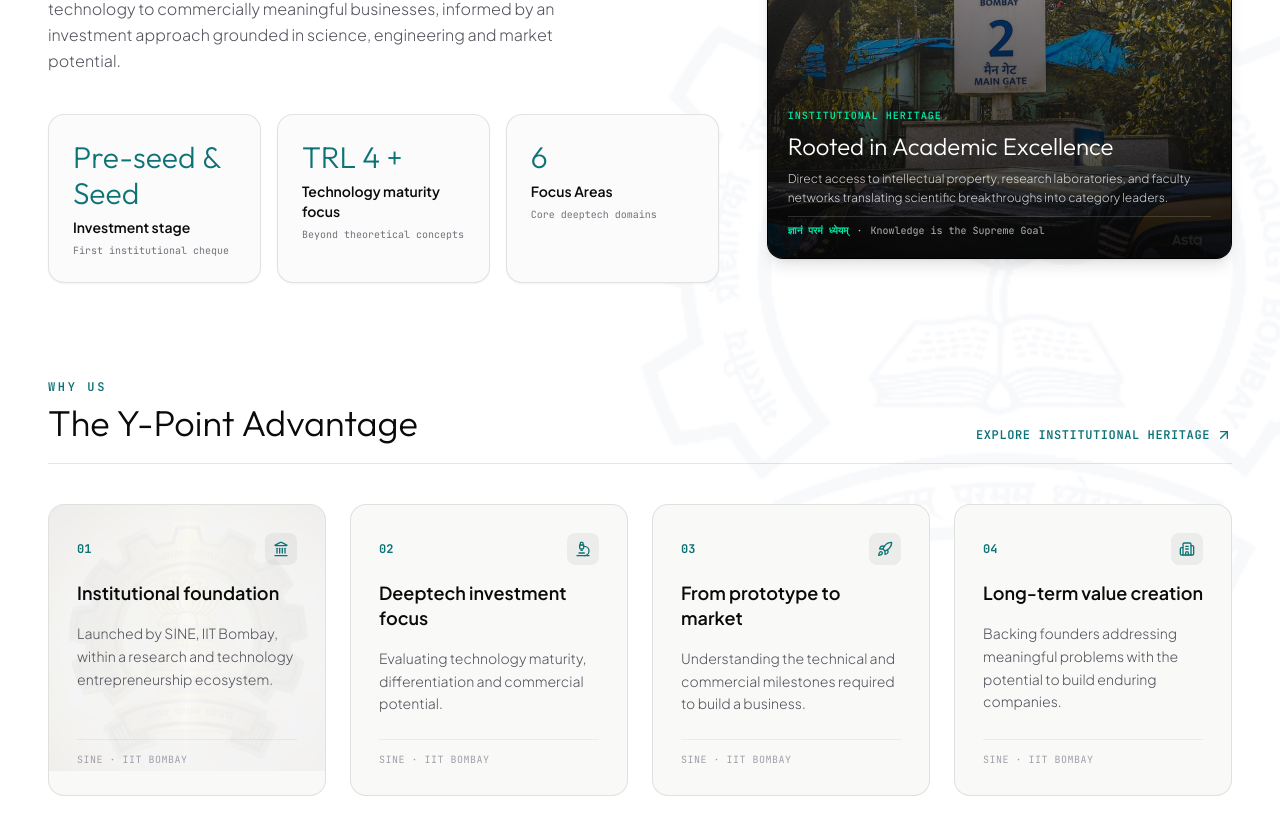
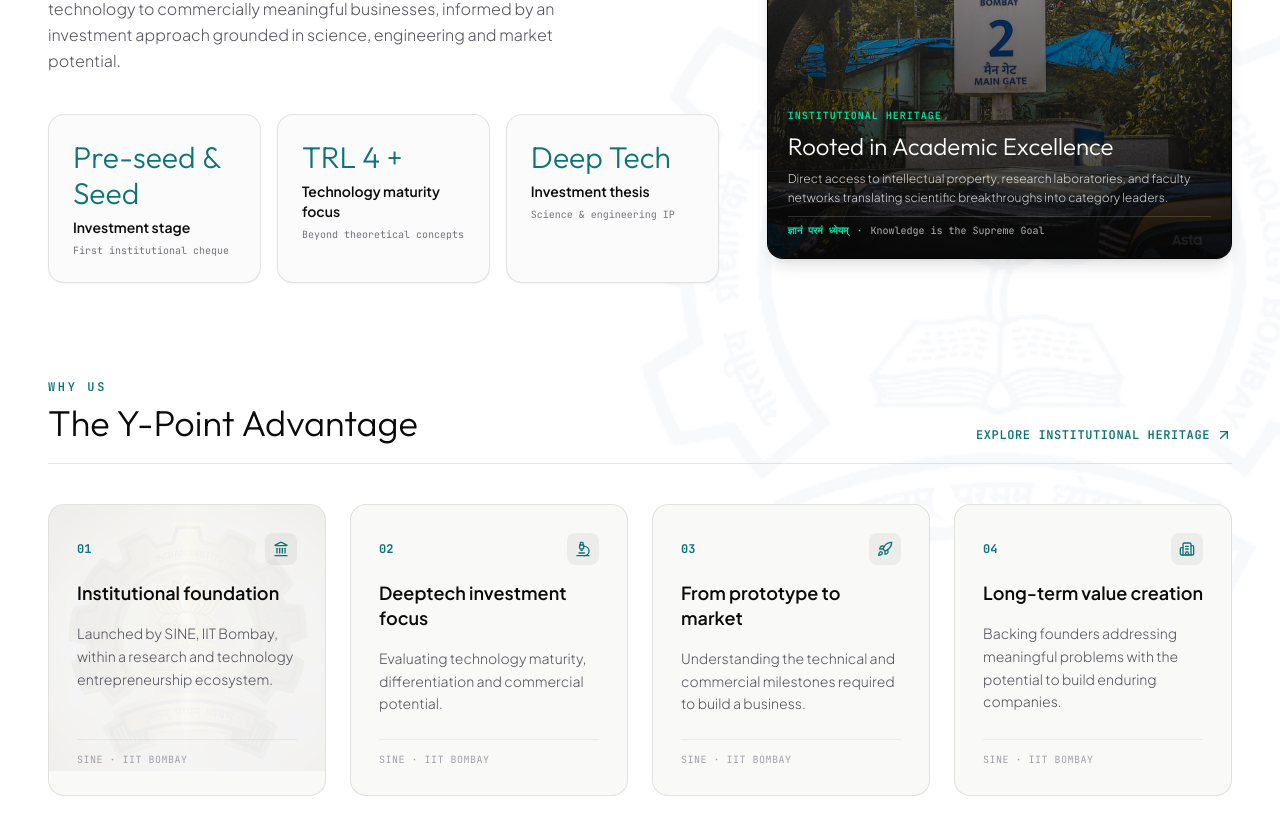
Before and after one commit to Ankit-singh-dot/y-point, a Next.js app in the folder my-app/: page / in a window 1280 px wide. Shown: the part 1260-2095 px from the top of the page. Built offline with nearby package versions, Linux system fonts and the light colour scheme.

Commit message:
removed_the_things app/components/HomeIntroAndAdvantage.tsx

```diff
--- a/my-app/app/components/HomeIntroAndAdvantage.tsx
+++ b/my-app/app/components/HomeIntroAndAdvantage.tsx
@@ -9,7 +9,7 @@
   const metrics = [
     { value: "Pre-seed & Seed", label: "Investment stage", sub: "First institutional cheque" },
     { value: "TRL 4 +", label: "Technology maturity focus", sub: "Beyond theoretical concepts" },
-    { value: "6", label: "Focus Areas", sub: "Core deeptech domains" },
+    { value: "Deep Tech", label: "Investment thesis", sub: "Science & engineering IP" },
   ];
 
   const advantageCards = [
```
